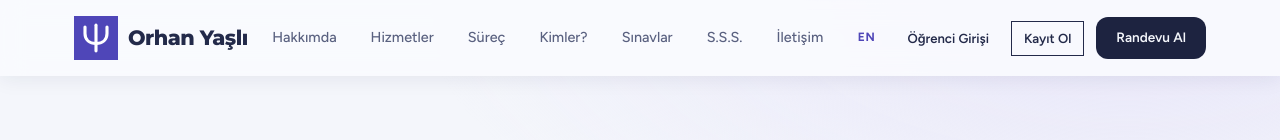
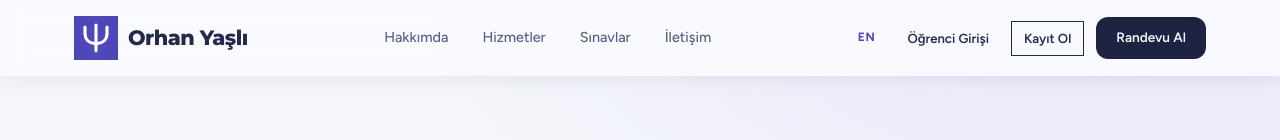
Before and after one commit to Orhany23/danismanlik-kocluk-site, a Next.js app: page / in a window 1280 px wide. Shown: the top 140 px of the page. Built offline with nearby package versions, Linux system fonts and the light colour scheme.

Commit message:
Menu sadelestirildi: Surec, Kimler?, S.S.S. linkleri kaldirildi (masaustu + mobil)

```diff
--- a/src/components/Navbar.tsx
+++ b/src/components/Navbar.tsx
@@ -40,7 +40,7 @@ export default function Navbar() {
         </button>
 
         <ul className="hidden lg:flex items-center gap-1.5">
-          {(["about","services","process","whoFor","exams","faq","contact"] as const).map((key) => (
+          {(["about","services","exams","contact"] as const).map((key) => (
             <li key={key}>
               <button onClick={() => scrollTo(key)} className="nav-link">
                 {t[key]}
@@ -90,7 +90,7 @@ export default function Navbar() {
       </div>
       {menuOpen && (
         <div className="mobile-menu-panel lg:hidden">
-          {(["about","services","process","whoFor","exams","faq","contact"] as const).map((key) => (
+          {(["about","services","exams","contact"] as const).map((key) => (
             <button key={key} onClick={() => scrollTo(key)} className="mobile-menu-link">
               {t[key]}
             </button>
```
